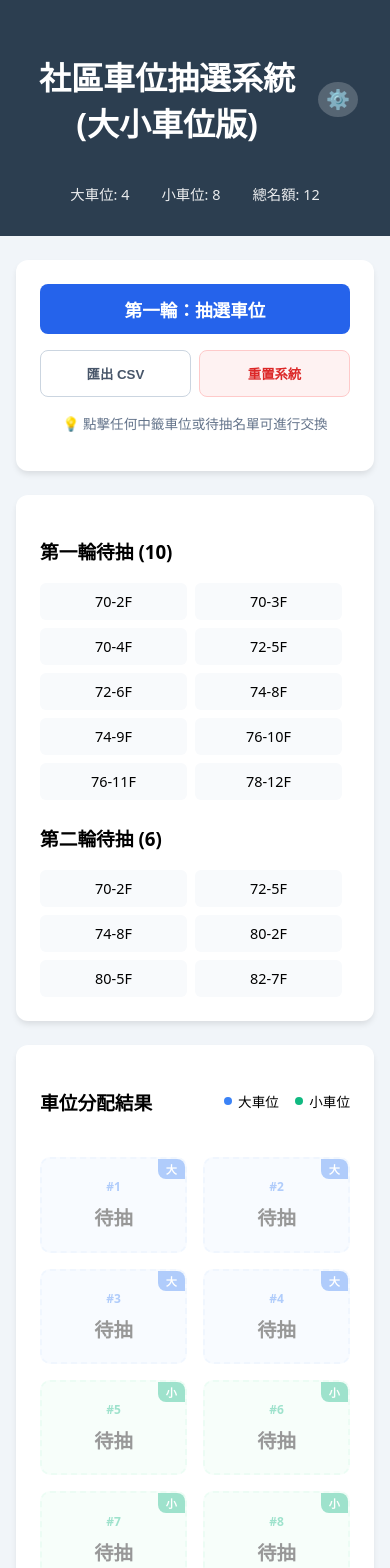
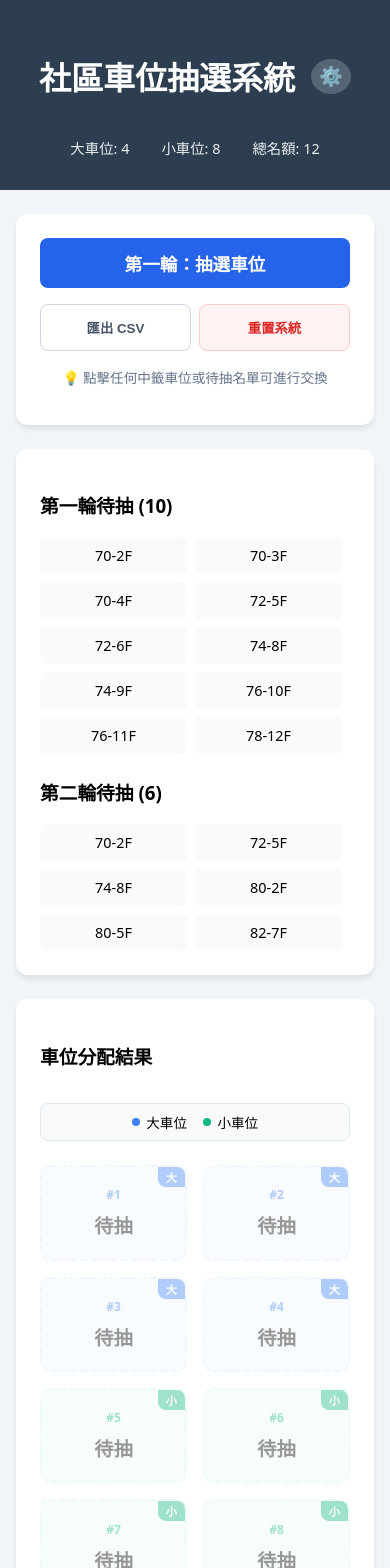
Before and after one commit to LinkDX/MotorPos, a Vue app: page / in a window 390 px wide. Shown: the top 1568 px of the page. Built offline with nearby package versions, Linux system fonts and the light colour scheme.

Commit message:
feat: Filter result

```diff
--- a/src/App.vue
+++ b/src/App.vue
@@ -27,6 +27,7 @@ const secondCandidates = ref<string[]>([]);
 const assignments = ref<Assignment[]>([]);
 const isRolling = ref(false);
 const swapSelection = ref<SwapTarget>(null);
+const filterQuery = ref('');
 
 const tempConfigStr = ref({
   candidates: '',
@@ -69,6 +70,15 @@ watch([assignments, candidates, secondCandidates], () => {
 watch(config, (newVal) => {
   localStorage.setItem(CONFIG_KEY, JSON.stringify(newVal));
 }, { deep: true });
+
+const filteredAssignments = computed(() => {
+  if (!filterQuery.value.trim()) return assignments.value;
+  const q = filterQuery.value.toLowerCase();
+  return assignments.value.filter(a =>
+    a.unitId.toLowerCase().includes(q) ||
+    a.spaceNumber.toString().includes(q)
+  );
+});
 
 const isFirstRoundFinished = computed(() => candidates.value.length === 0 || assignments.value.length >= config.value.totalSpaces);
 const isAllFinished = computed(() => isFirstRoundFinished.value && (secondCandidates.value.length === 0 || assignments.value.length >= config.value.totalSpaces));
@@ -311,15 +321,21 @@ const handleSwap = (target: SwapTarget) => {
         <div class="card result-card">
           <div class="result-header">
             <h3>車位分配結果</h3>
+            <div class="header-actions">
+              <div v-if="assignments.length > 0" class="search-box">
+                <input v-model="filterQuery" type="text" placeholder="搜尋車位或住戶...">
+                <span v-if="filterQuery" @click="filterQuery = ''" class="search-clear">×</span>
+              </div>
               <div class="legend">
                 <span class="legend-item"><i class="dot big"></i> 大車位</span>
                 <span class="legend-item"><i class="dot small"></i> 小車位</span>
               </div>
             </div>
+          </div>
 
           <div class="result-grid">
             <div
-              v-for="(a, idx) in assignments"
+              v-for="(a, idx) in filteredAssignments"
               :key="a.spaceNumber"
               class="space-item"
               :class="[a.type === '大' ? 'type-big' : 'type-small', { 'swapping': swapSelection?.type === 'assigned' && swapSelection?.index === idx }]"
@@ -332,6 +348,7 @@ const handleSwap = (target: SwapTarget) => {
               </div>
             </div>
 
+            <template v-if="!filterQuery">
               <div
                 v-for="i in Math.max(0, config.totalSpaces - assignments.length)"
                 :key="'empty-'+i"
@@ -343,6 +360,10 @@ const handleSwap = (target: SwapTarget) => {
                   <span class="no">#{{ assignments.length + i }}</span>
                   <span class="unit">待抽</span>
                 </div>
+              </div>
+            </template>
+            <div v-else-if="filteredAssignments.length === 0" class="no-results">
+              <p>找不到符合「{{ filterQuery }}」的結果</p>
             </div>
           </div>
         </div>
@@ -404,20 +425,26 @@ header { color: white; padding: 2rem; text-align: center; position: relative; }
 .candidate-item:hover { background: #e2e8f0; }
 .candidate-item.swapping { border-color: #3b82f6; background: #eff6ff; animation: pulse 1s infinite; }
 
-.result-header { display: flex; justify-content: space-between; align-items: center; margin-bottom: 1.5rem; }
-.legend { display: flex; gap: 1rem; font-size: 0.85rem; }
-.legend-item { display: flex; align-items: center; gap: 0.4rem; }
-.dot { width: 10rem; width: 8px; height: 8px; border-radius: 50%; }
+.result-header { display: flex; justify-content: space-between; align-items: flex-start; margin-bottom: 1.5rem; gap: 1rem; flex-wrap: wrap; }
+.header-actions { display: flex; align-items: center; gap: 1.5rem; flex-wrap: wrap; flex-grow: 1; justify-content: flex-end; }
+.search-box { position: relative; width: 240px; }
+.search-box input { width: 100%; padding: 0.5rem 2rem 0.5rem 0.8rem; border: 1px solid #cbd5e0; border-radius: 8px; font-size: 0.9rem; box-sizing: border-box; }
+.search-clear { position: absolute; right: 8px; top: 50%; transform: translateY(-50%); color: #94a3b8; cursor: pointer; font-size: 1.2rem; }
+
+.legend { display: flex; gap: 1rem; font-size: 0.85rem; background: #f8fafc; padding: 0.5rem 0.8rem; border-radius: 8px; border: 1px solid #e2e8f0; }
+.legend-item { display: flex; align-items: center; gap: 0.4rem; white-space: nowrap; }
+.dot { width: 8px; height: 8px; border-radius: 50%; }
 .dot.big { background: var(--big-color); }
 .dot.small { background: var(--small-color); }
 
 .result-grid { display: grid; grid-template-columns: repeat(auto-fill, minmax(140px, 1fr)); gap: 1rem; }
+.no-results { grid-column: 1 / -1; padding: 3rem; text-align: center; color: #64748b; background: #f8fafc; border-radius: 12px; }
 
 .space-item { border-radius: 10px; border: 2px solid transparent; cursor: pointer; transition: 0.2s; overflow: hidden; position: relative; }
 .space-item:hover { transform: translateY(-3px); box-shadow: 0 10px 15px -3px rgba(0,0,0,0.1); }
 .space-item.swapping { border-color: #3b82f6; box-shadow: 0 0 0 4px rgba(59, 130, 246, 0.2); animation: pulse 1s infinite; }
 
-.space-badge { font-size: 0.7rem; font-weight: bold; color: white; padding: 2px 8px; position: absolute; top: 0; right: 0; border-bottom-left-radius: 8px; }
+.space-badge { font-size: 0.7rem; font-weight: bold; color: white; padding: 2px 8px; position: absolute; top: 0; right: 0; border-bottom-left-radius: 8px; z-index: 1; }
 
 .type-big { background: #eff6ff; border-color: #dbeafe; }
 .type-big .space-badge { background: var(--big-color); }
@@ -439,5 +466,9 @@ header { color: white; padding: 2rem; text-align: center; position: relative; }
 @media (max-width: 1024px) {
   .layout { grid-template-columns: 1fr; }
   .actions-card { position: static; }
+  .result-header { flex-direction: column; align-items: stretch; }
+  .header-actions { flex-direction: column; align-items: stretch; gap: 1rem; }
+  .search-box { width: 100%; }
+  .legend { justify-content: center; }
 }
 </style>
--- a/src/config.ts
+++ b/src/config.ts
@@ -8,7 +8,7 @@ export interface LotteryConfig {
 }
 
 export const config: LotteryConfig = {
-  title: "社區車位抽選系統 (大小車位版)",
+  title: "社區車位抽選系統",
   totalSpaces: 12,
   bigSpacesCount: 4, // 前 4 個是大車位
   candidates: [
```
Lines whose indentation alone changed are shown as unchanged.
